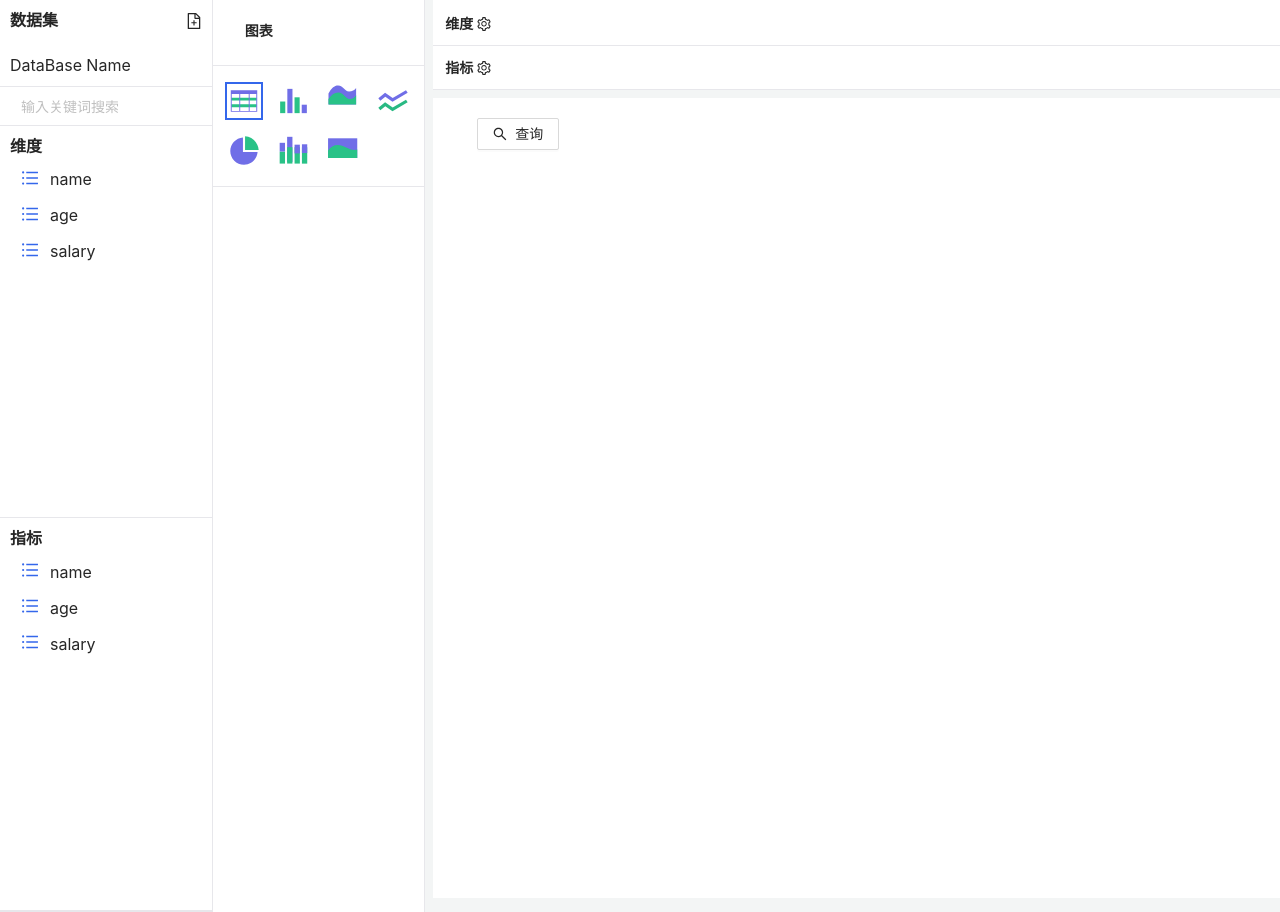
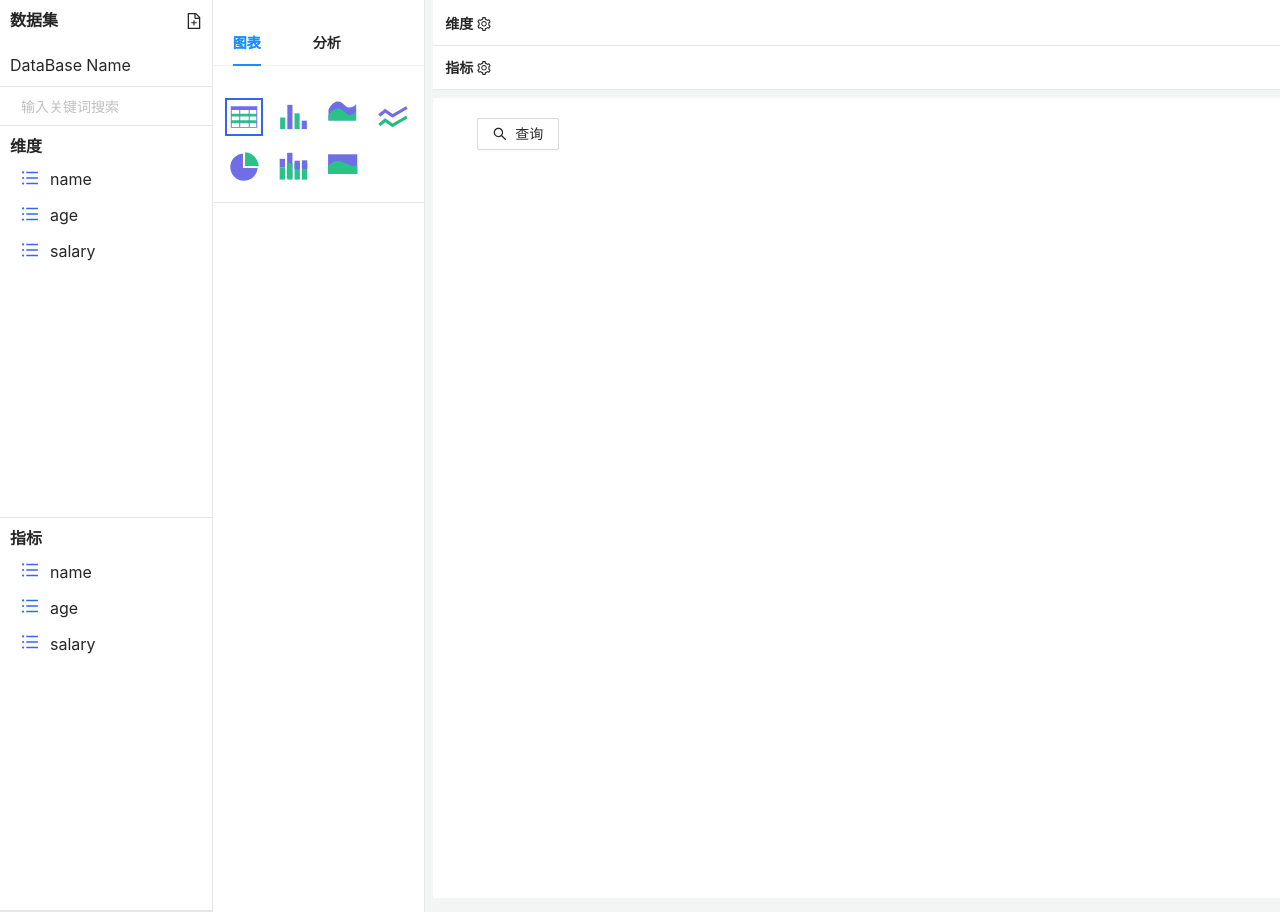
Before and after one commit to Jiay0928/Bi_front, a React (Create React App) app: page / in a window 1280 px wide. Built offline with nearby package versions, Linux system fonts and the light colour scheme; the HTML template or start-up script is replaced by a standard one.

Commit message:
分析panel完成

```diff
--- a/src/pages/mainPage/component/graphSettingSideBar/index.jsx
+++ b/src/pages/mainPage/component/graphSettingSideBar/index.jsx
@@ -1,9 +1,10 @@
 import React from 'react';
 import "./index.less";
-import { Tooltip } from 'antd';
-import {graphName} from "./../../../../models/common"
+import { Tooltip, Tabs} from 'antd';
+import {graphName} from "./../../../../models/common";
 
-export default function GraphSettingSideBar({imgList,selectedGraphIndex, setSelectedGraphIndex}) {
+export default function GraphSettingSideBar({imgList,selectedGraphIndex, setSelectedGraphIndex, analysisData}) {
+  const { TabPane } = Tabs;
   let graphButtonCreator = (img, index) => {
       return <div key={index} className={"graphButton " + ((selectedGraphIndex === index)? "selectedButton" : "") }
              onClick={()=>setSelectedGraphIndex(index)}>
@@ -12,18 +13,42 @@ export default function GraphSettingSideBar({imgList,selectedGraphIndex, setSele
           </Tooltip>
       </div>
   }
+  let valueContainerCreator = (title, key) => {
+    return (
+    <div className="valueWrapper">
+      <div className="valueTitle">
+          {title}
+      </div>
+
+      {analysisData && <div>
+        {analysisData[key]}
+
+      </div>}
+   </div>)
+
+  }
 
   return (
-    <div className="GraphSettingSideBar">
-      <div className="titleContainer">
-        图表
-      </div>
-      <div className="graphButtonContainer">
-        {imgList.map((img, index) =>
-           graphButtonCreator(img, index))}
 
-      </div>
+      <div className="GraphSettingSideBar">
+        <Tabs defaultActiveKey="1" >
+            <TabPane tab="图表" key="1">
+              <div className="graphButtonContainer">
+                {imgList.map((img, index) =>
+                   graphButtonCreator(img, index))}
 
+              </div>
+
+
+            </TabPane>
+           <TabPane tab="分析" key="2">
+             {valueContainerCreator("总和", 'sum')}
+             {valueContainerCreator("平均值", 'average')}
+             {valueContainerCreator("最大值", 'max')}
+             {valueContainerCreator("最小值", 'min')}
+
+           </TabPane>
+       </Tabs>
     </div>
   )
 }
--- a/src/pages/mainPage/component/graphSettingSideBar/index.less
+++ b/src/pages/mainPage/component/graphSettingSideBar/index.less
@@ -1,13 +1,29 @@
 @border-color:        #e7e7eb;
+.ant-tabs-nav-list{
+    padding-left: 20px;
+    padding-right: 20px;
+    .ant-tabs-tab{
+        margin-right: 20px;
+        font-weight: 600;
+
+    }
+
+}
+
 .GraphSettingSideBar{
     flex:1;
     padding-top: 20px;
     border-right: 1px solid @border-color;
-    .titleContainer{
-        font-weight: 700;
-        padding-left: 32px;
-        padding-bottom: 23px;
+    .valueWrapper{
+        display: flex;
+        padding: 8px;
         border-bottom: 1px solid @border-color;
+        .valueTitle{
+            padding-left: 4px;
+
+            width: 50%;
+
+        }
 
     }
     .graphButtonContainer{
--- a/src/pages/mainPage/index.jsx
+++ b/src/pages/mainPage/index.jsx
@@ -124,7 +124,7 @@ export default function MainPage(ref) {
         <ValueListBar title="维度" valueList={shownDimensions} clickAction={valueAddingHandler(true)}/>
         <ValueListBar title="指标" valueList={shownMatrics} clickAction={valueAddingHandler(false)}/>
        </div>
-          <GraphSettingSideBar imgList={tableImgList} selectedGraphIndex={graphType} setSelectedGraphIndex={setGraphType}/>
+          <GraphSettingSideBar imgList={tableImgList} selectedGraphIndex={graphType} setSelectedGraphIndex={setGraphType} analysisData={{sum: 100}}/>
           <div className="rightContainer">
             <div className='SelectedValueContainer'>
               <div className="valueWrapper">
--- a/src/util/graphDataFormater.js
+++ b/src/util/graphDataFormater.js
@@ -194,7 +194,6 @@ export default class GraphDataFormater{
           }
         ],
         series:
-
           isPercent?
           this._getStackedPercentData(
             'line',{
```
Lines whose indentation alone changed are shown as unchanged.
